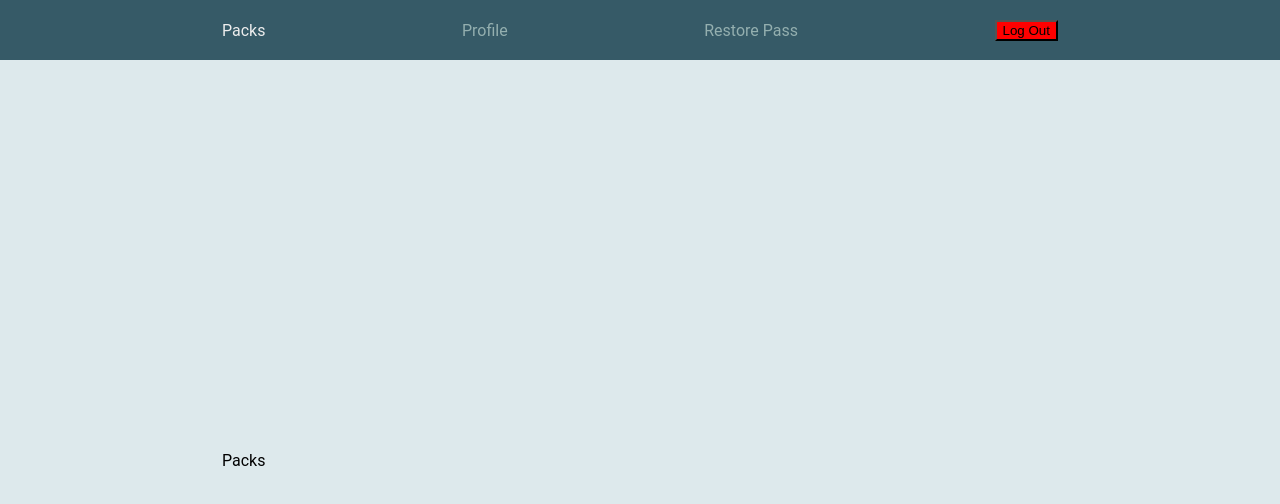
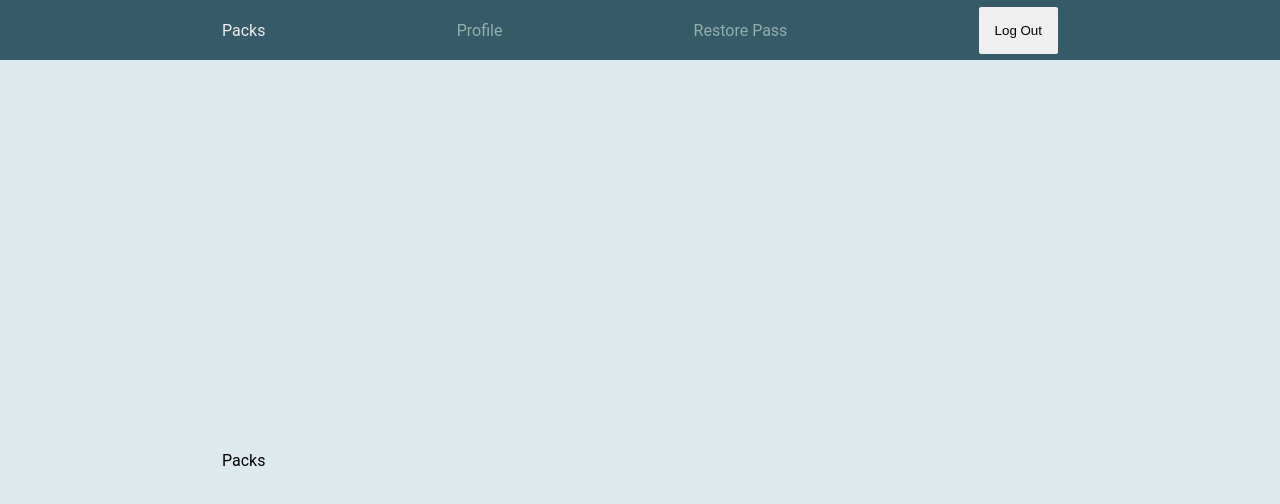
Before and after one commit to THEiDiet/girls_project, a React (Create React App) app in the folder frontend/: page / in a window 1280 px wide. Shown: the top 504 px of the page. Built offline with nearby package versions, Linux system fonts and the light colour scheme; no server answers.

Commit message:
Profile Page

```diff
--- a/frontend/src/components/header/Header.tsx
+++ b/frontend/src/components/header/Header.tsx
@@ -5,11 +5,10 @@ import { Outlet } from 'react-router-dom'
 
 import { useAppSelector } from '../../hooks'
 import { logOutTC } from '../../store/thunks/appThunks'
-import { HeaderButton } from '../../styles/headerStyles'
 import HeaderLink from '../common/HeaderLink'
 
 import { Paths } from 'enums'
-import { Container, Main, StyledHeader } from 'styles'
+import { Container, Main, StyledHeader, Button } from 'styles'
 
 const linksArrayAuthorized = [
   { path: Paths.Home, name: 'Packs' },
@@ -45,7 +44,7 @@ export const Header = (): ReactElement => {
           {links.map(link => (
             <HeaderLink path={link.path} title={link.name} key={link.name} />
           ))}
-          {isAuthorized && <HeaderButton onClick={logOut}>Log Out</HeaderButton>}
+          {isAuthorized && <Button onClick={logOut}>Log Out</Button>}
         </Container>
       </StyledHeader>
 
--- a/frontend/src/pages/profile/Profile.tsx
+++ b/frontend/src/pages/profile/Profile.tsx
@@ -1,22 +1,33 @@
 import React, { FC } from 'react'
 
+import { useNavigate } from 'react-router-dom'
+
 import { ModalError } from '../../components/modalError/ModalError'
-import { Container, StyledHeader } from '../../styles/ProfileStyled'
+import { Paths } from '../../enums'
+import { useAppSelector } from '../../hooks'
 
-export const Profile: FC = () => (
-  <StyledHeader>
-    <Container>
-      <div className="profileSection">
-        <img src="#" alt="userImg" width="100px" height="80px" />
-        <h3>User Name</h3>
-        <p>Description</p>
-      </div>
-      <div className="cardBox">
-        <h1>Pack</h1>
-        <h2>Number of card</h2>
-        <p>1-100</p>
+import { StyledProfile, StyledUserImg } from 'styles'
+
+export const Profile: FC = () => {
+  const navigate = useNavigate()
+  // const isAuthorized = useAppSelector(state => state.app.isAuthorized)
+  const isAuthorized = useAppSelector(state => state.app.isAuthorized)
+  const name = useAppSelector(state => state.user.user)
+
+  if (!isAuthorized) {
+    navigate(Paths.Login)
+  }
+
+  return (
+    <StyledProfile>
+      <h1>Profile</h1>
+      <StyledUserImg src={name.avatar} alt="user-avatar" />
+      <h2>{name.name}</h2>
+      <h3>Number of card</h3>
+      <p>1-100</p>
+      <div>
         <ModalError />
       </div>
-    </Container>
-  </StyledHeader>
-)
+    </StyledProfile>
+  )
+}
--- a/frontend/src/store/thunks/userThunks/userThunks.ts
+++ b/frontend/src/store/thunks/userThunks/userThunks.ts
@@ -10,6 +10,5 @@ type LoginT = {
 export const loginT =
   ({ email, password }: LoginT) =>
   (dispatch: Dispatch) => {
-    debugger
     console.log(email, password)
   }
--- a/frontend/src/styles/ProfileStyled.ts
+++ b/frontend/src/styles/ProfileStyled.ts
@@ -1,31 +1,17 @@
 import styled from 'styled-components'
 
-export const StyledHeader = styled.header`
-  width: 100%;
-  height: 300px;
+export const StyledProfile = styled.div`
+  width: 340px;
+  height: 540px;
+  margin: 100px auto;
+  display: flex;
+  align-items: center;
+  flex-direction: column;
   background: #365a67;
-  //position: fixed;
-  //top: 0;
-  //left: 0;
-  //z-index: 10;
 `
 
-export const Container = styled.div`
-  width: 70%;
-  margin: 0 auto;
-  height: 100%;
-  display: flex;
-  align-items: center;
-  justify-content: space-between;
-  padding: 0 30px;
+export const StyledUserImg = styled.img`
+  width: 150px;
+  height: 150px;
+  border-radius: 75px;
 `
-
-// export const Main = styled.main`
-//   width: 100%;
-//   min-height: calc(100vh - 60px);
-//   height: 100%;
-//   position: relative;
-//   top: 60px;
-//   left: 0;
-//   background: #dde9ec;
-// `
--- a/frontend/src/styles/headerStyles.ts
+++ b/frontend/src/styles/headerStyles.ts
@@ -29,7 +29,3 @@ export const Main = styled.main`
   left: 0;
   background: #dde9ec;
 `
-
-export const HeaderButton = styled.button`
-  background: red;
-`
```
Also changed, not shown: frontend/src/styles/index.ts (+8 -6 lines).
